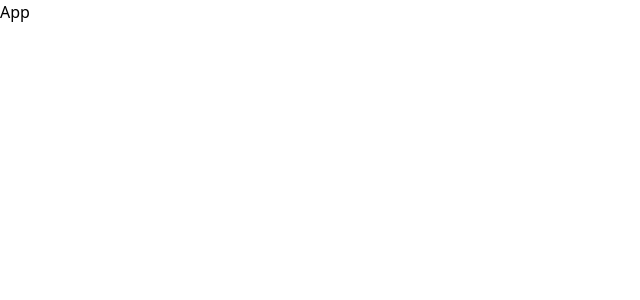
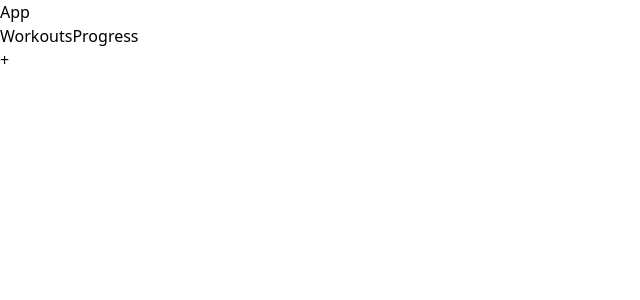
Before and after one commit to staclb/fitness-app, a React app: page /Workouts in a window 1280 px wide. Shown: the top 300 px of the page, without its empty margins (0-640 px from the left). Built offline with nearby package versions, Linux system fonts and the light colour scheme.

Commit message:
worked on workout component, set up react router

```diff
--- a/client/App.tsx
+++ b/client/App.tsx
@@ -1,11 +1,20 @@
 import React, { type ReactElement } from 'react';
 // import './style.css'
+import NavBar from './containers/NavBar';
+import { Routes, Route } from 'react-router-dom';
+import Workouts from './components/Workouts';
+import Progress from './components/Progress';
 
 // setup from docs
 function App (): ReactElement {
   return (
     <div>
-    App
+      <h1>App</h1>
+      <NavBar />
+      <Routes>
+        <Route path='/Workouts' element={<Workouts />}></Route>
+        <Route path='/Progress' element={<Progress />}></Route>
+      </Routes>
     </div>
     // <div className="w-full h-screen flex flex-cols text-center">
     //   <div className="w-1/8 bg-slate-200 h-full p-4 hidden md:flex flex-col">
--- /dev/null
+++ b/client/components/Progress.tsx
@@ -0,0 +1,9 @@
+import React from 'react';
+
+const Progress = () => {
+  return (
+    <div>progress</div>
+  );
+};
+
+export default Progress;
--- /dev/null
+++ b/client/components/Workouts.tsx
@@ -0,0 +1,14 @@
+import React from 'react';
+
+const Workouts = () => {
+  console.log('hi from workouts');
+  return (
+    <div>
+      <button>
+        +
+      </button>
+    </div>
+  );
+};
+
+export default Workouts;
--- /dev/null
+++ b/client/containers/NavBar.tsx
@@ -0,0 +1,14 @@
+import React from 'react';
+import { useNavigate } from 'react-router-dom';
+
+const NavBar = () => {
+  const navigate = useNavigate();
+  return (
+    <div>
+      <button onClick={() => {navigate('/Workouts');}}>Workouts</button>
+      <button onClick={() => {navigate('/Progress');}}>Progress</button>
+    </div>
+  );
+};
+
+export default NavBar;
--- a/tsconfig.json
+++ b/tsconfig.json
@@ -106,6 +106,6 @@
     // "skipDefaultLibCheck": true,                      /* Skip type checking .d.ts files that are included with TypeScript. */
     "skipLibCheck": true                                 /* Skip type checking all .d.ts files. */
   },
-  // "include": ["server/**/*", "client/**/*"],
+  "include": ["server/**/*", "client/**/*"],
   "esclude": ["node_modules"]
 }
```
Also changed, not shown: 2 other files (tests, documents, lock files or other folders).
